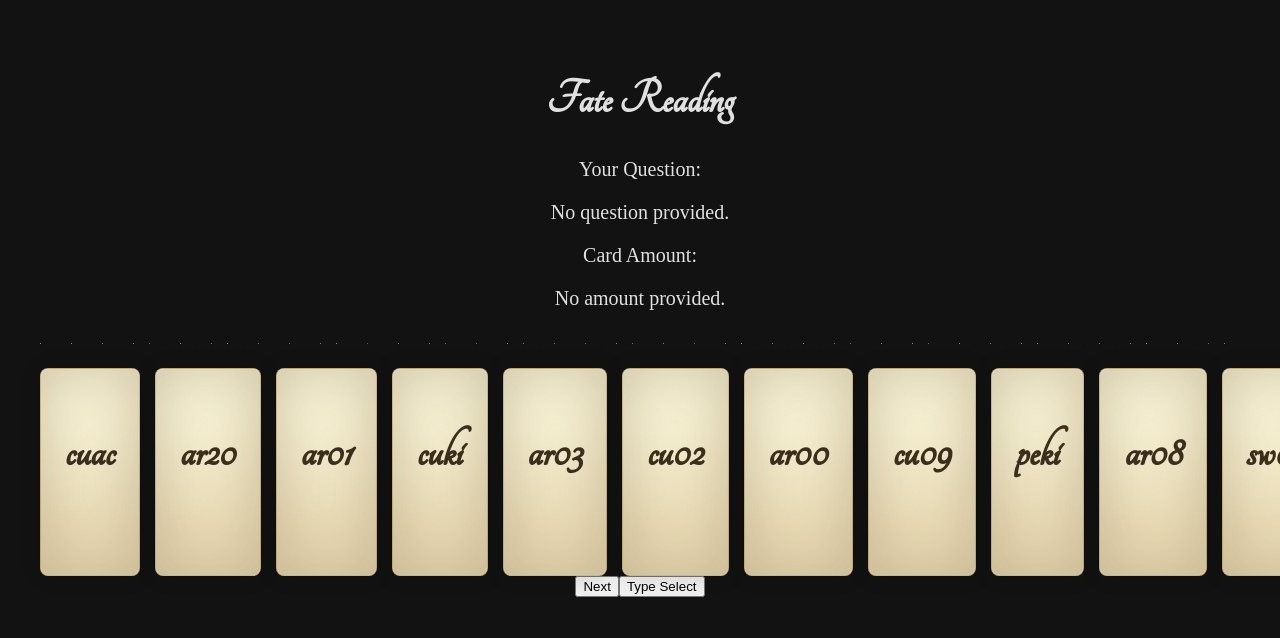
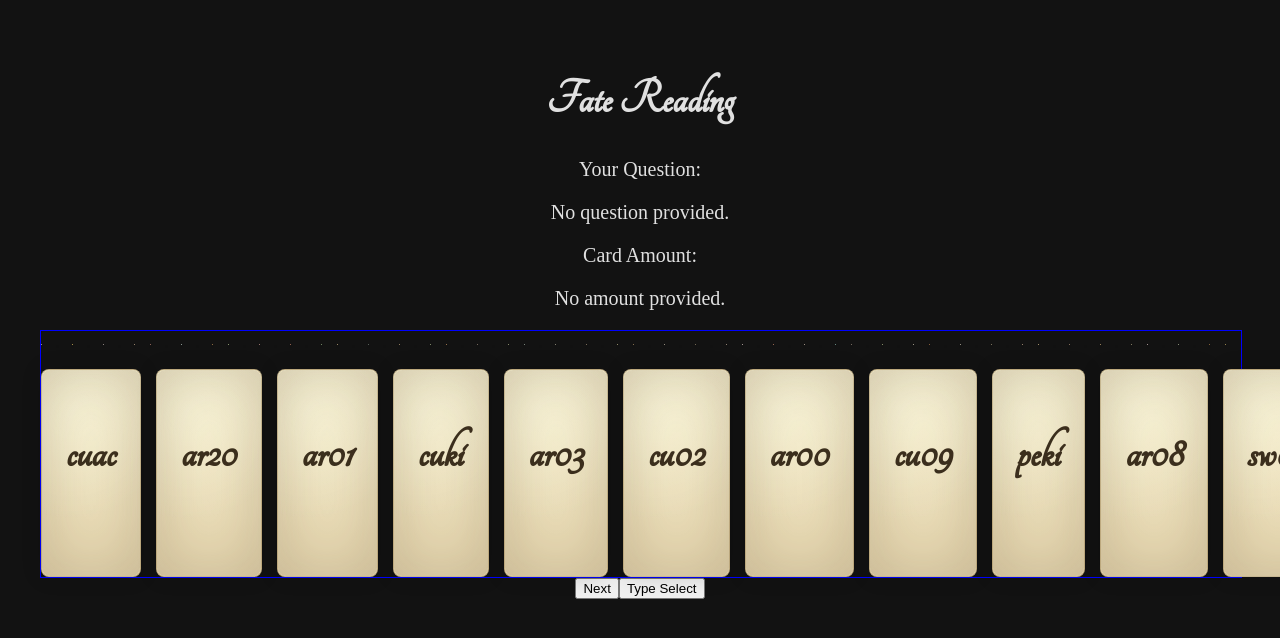
Before and after one commit to ArturMigulea/Tarot-Reading, a React (Vite) app: page /#/Screens/FateReading in a window 1280 px wide. Shown: the top 638 px of the page. Built offline with nearby package versions, Linux system fonts and the light colour scheme; no server answers; a web font is replaced by a local one.

Commit message:
update to border colour

```diff
--- a/src/Screens/FateReading.css
+++ b/src/Screens/FateReading.css
@@ -4,7 +4,7 @@
   flex-direction: column;
   gap: 20px;
   width: 100%;
-  border-color: solid 1px blue;
+  border: solid 1px blue;
 }
 
 /* Top row: cards */
```
